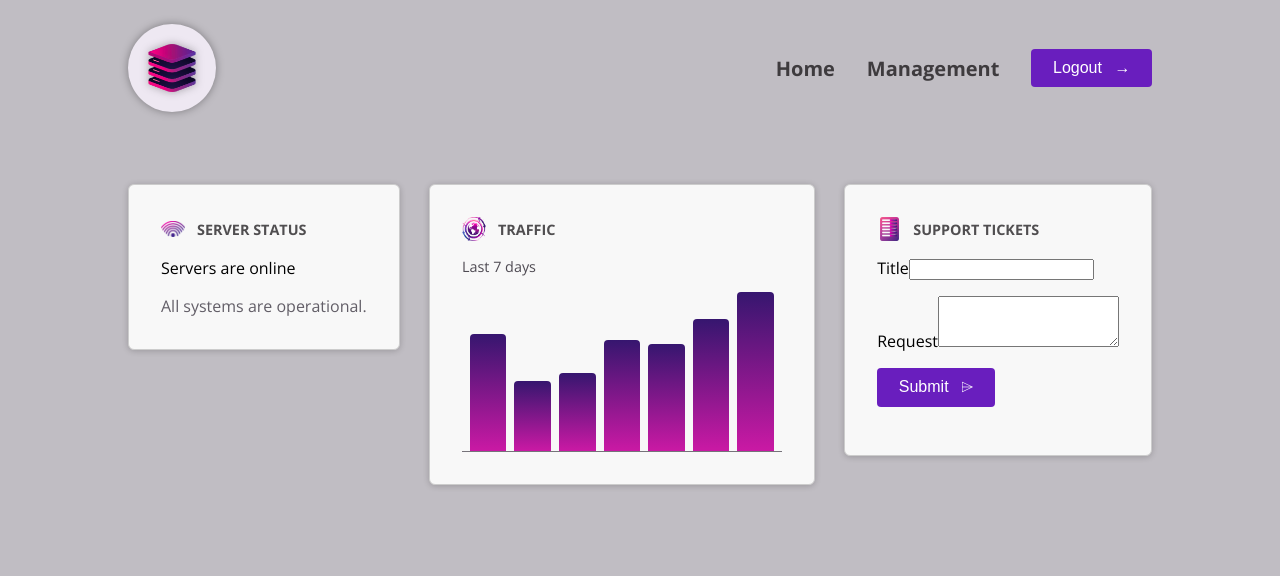
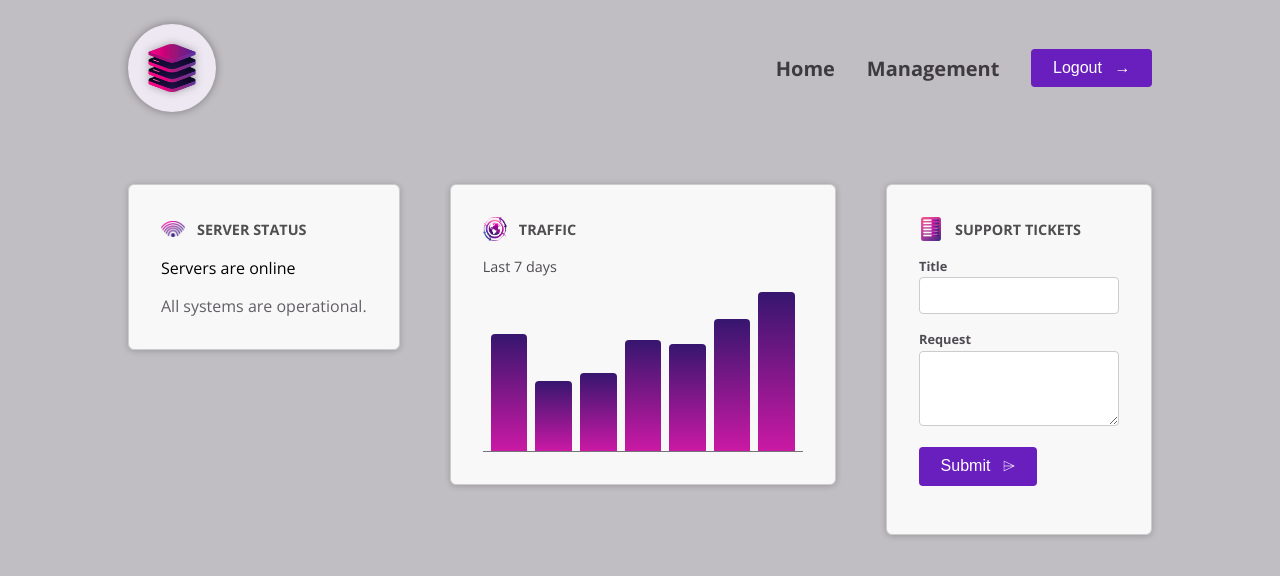
Before and after one commit to MohamedBenAhmed55/Components-Templates-deep-dive, an Angular app: page / in a window 1280 px wide. Shown: the top 576 px of the page. Built offline with nearby package versions, Linux system fonts and the light colour scheme.

Commit message:
Making Sense of Component Host Elements

```diff
--- a/src/app/shared/button/button.component.css
+++ b/src/app/shared/button/button.component.css
@@ -1,4 +1,4 @@
-button {
+:host {
   display: inline-block;
   padding: 0.65rem 1.35rem;
   border-radius: 0.25rem;
@@ -10,7 +10,7 @@ button {
   border: none;
 }
 
-button:hover {
+:host:hover {
   background-color: #551b98;
 }
 
@@ -20,6 +20,6 @@ button:hover {
   transition: transform 0.2s ease-in-out;
 }
 
-button:hover .icon {
+:host:hover .icon {
   transform: translateX(4px);
 }
--- a/src/app/shared/control/control.component.css
+++ b/src/app/shared/control/control.component.css
@@ -1,25 +1,18 @@
-button {
-  display: inline-block;
-  padding: 0.65rem 1.35rem;
-  border-radius: 0.25rem;
-  font-size: 1rem;
-  text-align: center;
-  cursor: pointer;
-  background-color: #691ebe;
-  color: white;
-  border: none;
+.control label {
+  display: block;
+  font-size: 0.8rem;
+  font-weight: bold;
+  margin-bottom: 0.15rem;
+  color: #4f4b53;
 }
 
-button:hover {
-  background-color: #551b98;
+.control input,
+.control textarea {
+  width: 100%;
+  padding: 0.5rem;
+  border: 1px solid #ccc;
+  border-radius: 4px;
+  font: inherit;
+  font-size: 0.9rem;
+  color: #4f4b53;
 }
-
-.icon {
-  display: inline-block;
-  margin-left: 0.5rem;
-  transition: transform 0.2s ease-in-out;
-}
-
-button:hover .icon {
-  transform: translateX(4px);
-}
```
